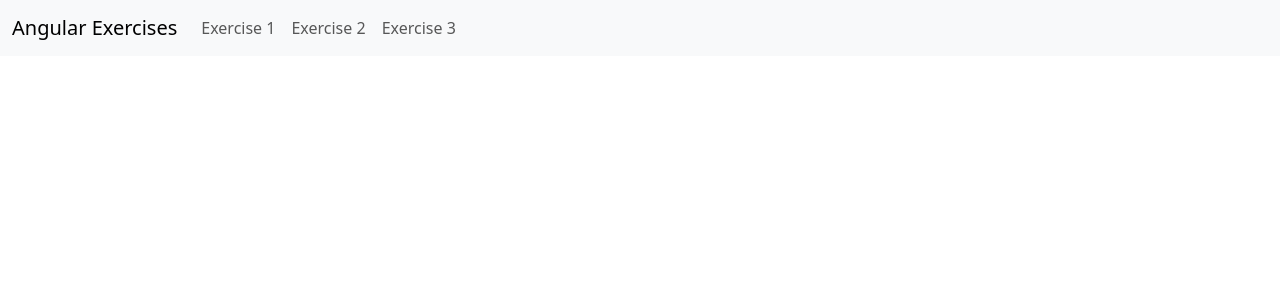
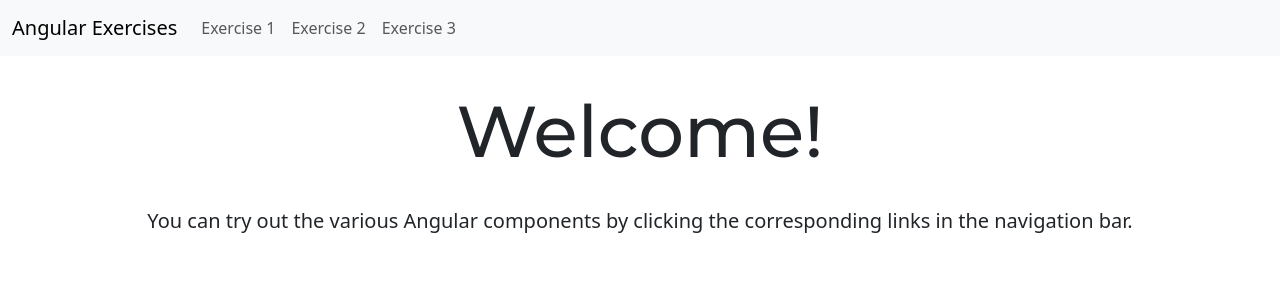
Before and after one commit to Viblanc/angular-project, an Angular app: page / in a window 1280 px wide. Shown: the top 300 px of the page. Built offline with nearby package versions, Linux system fonts and the light colour scheme; a web font is replaced by a local one.

Commit message:
add welcome page

```diff
--- a/src/app/app.routes.ts
+++ b/src/app/app.routes.ts
@@ -3,8 +3,13 @@ import { Exercise1 } from './exercises/exercise1/exercise1';
 import { Exercise2 } from './exercises/exercise2/exercise2';
 import { Exercise3 } from './exercises/exercise3/exercise3';
 import { ex3Routes } from './exercises/exercise3/ex3.routes';
+import { WelcomePage } from './welcome-page/welcome-page';
 
 export const routes: Routes = [
+  {
+    path: '',
+    component: WelcomePage,
+  },
   {
     path: 'ex1',
     component: Exercise1,
--- /dev/null
+++ b/src/app/welcome-page/welcome-page.css
@@ -0,0 +1,29 @@
+/* .wrapper {
+    display: inline-block;
+    text-align: center;
+    margin: 0 auto;
+    width: 50%;
+    justify-content: center;
+    align-items: center;
+}
+
+.wrapper h1 {
+    display: inline-block;
+    text-align: center;
+font-family: Montserrat;
+    font-size: 72px;
+    margin: auto;
+} */
+
+.wrapper {
+    display: flex;
+    justify-content: center;
+    flex-direction: column;
+    text-align: center;
+}
+
+.wrapper h1 {
+    font-family: Montserrat;
+    font-size: 72px;
+    margin: 2rem 0;
+}
--- /dev/null
+++ b/src/app/welcome-page/welcome-page.html
@@ -0,0 +1,6 @@
+<div class="wrapper">
+    <h1>Welcome!</h1>
+    <p class="lead">You can try out the various Angular components by clicking the corresponding links in the
+        navigation
+        bar.</p>
+</div>
```
Also changed, not shown: src/app/welcome-page/welcome-page.ts (added, +11 -0 lines).
